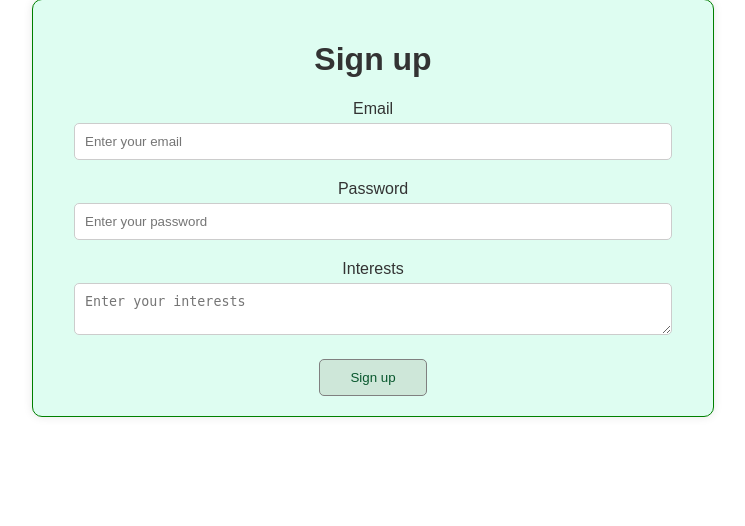
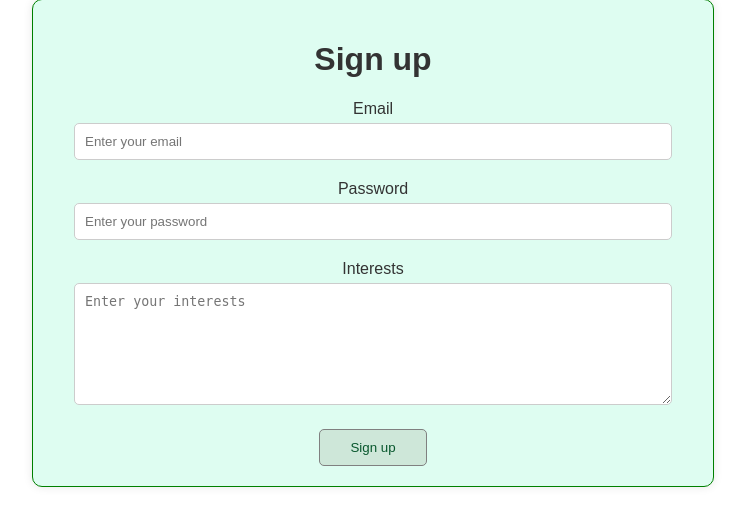
Before and after one commit to tuechki/reccommendation-system, a PHP site: page /user-registration.html in a window 1280 px wide. Shown: the part 51-577 px from the top of the page, without its empty margins (267-1012 px from the left). Run offline with PHP 8.4, Linux system fonts and the light colour scheme.

Commit message:
Update css style for text area.

```diff
--- a/styles/login-form.css
+++ b/styles/login-form.css
@@ -31,7 +31,7 @@ label {
 
 input,
 select,
-textarea{
+textarea {
   width: 90%;
   padding: 10px;
   border: 1px solid #ccc;
@@ -39,8 +39,14 @@ textarea{
 }
 
 input:hover,
-select:hover {
+select:hover,
+textarea:hover {
   border: 1px solid green;
+}
+
+textarea {
+  height: 100px; /* Set a specific height for textarea */
+  resize: vertical; /* Allow vertical resizing only */
 }
 
 button {
```
